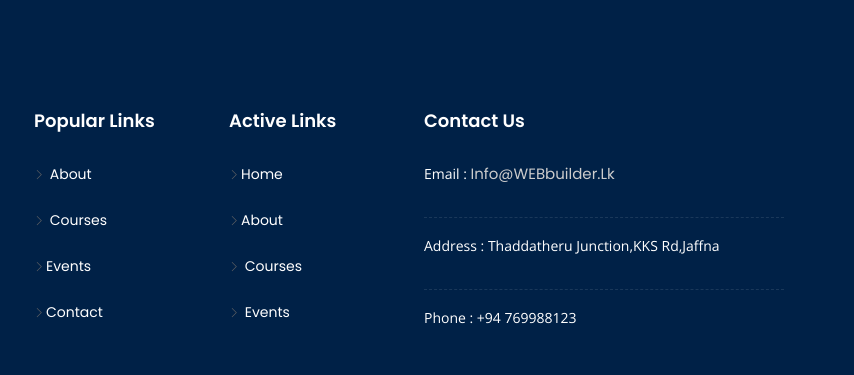
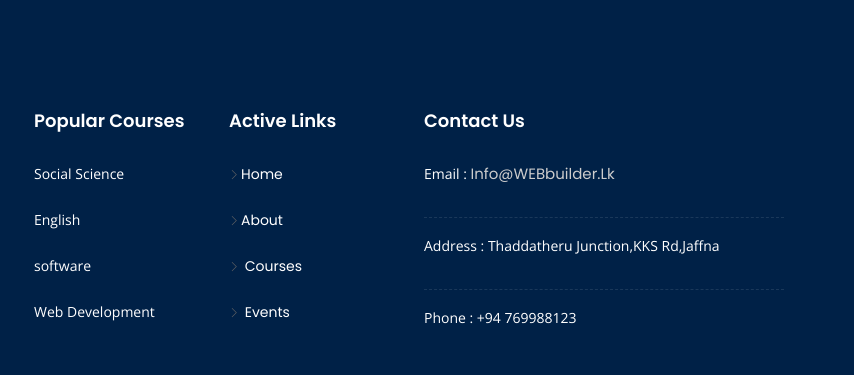
Before and after one commit to Dilax-lab/college, a plain HTML site: page event.html in a window 1280 px wide. Shown: the part 1752-2127 px from the top of the page, 426-1280 px from the left. Drawn offline with nearby package versions, Linux system fonts and the light colour scheme.

Commit message:
Update event.html

```diff
--- a/event.html
+++ b/event.html
@@ -168,7 +168,7 @@
                                     </div>
                                     <div class="content">
                                         <h4>
-                                            <a href="#">Festival Events</a>
+                                            <a >Festival Events</a>
                                         </h4>
                                         <ul>
                                             <li><i class="fas fa-clock"></i> 8:00 - 16:00</li>
@@ -195,7 +195,7 @@
                                     </div>
                                     <div class="content">
                                         <h4>
-                                            <a href="#">Colleges United Nations</a>
+                                            <a >Colleges United Nations</a>
                                         </h4>
                                         <ul>
                                             <li><i class="fas fa-clock"></i> 10:00 - 14:00</li>
@@ -222,7 +222,7 @@
                                     </div>
                                     <div class="content">
                                         <h4>
-                                            <a href="#">International Cultural Event</a>
+                                            <a >International Cultural Event</a>
                                         </h4>
                                         <ul>
                                             <li><i class="fas fa-clock"></i> 11:00 - 19:00</li>
@@ -278,19 +278,19 @@
                     <!-- Single item -->
                     <div class="col-md-2 col-sm-6 item equal-height">
                         <div class="f-item link">
-                            <h4>Popular Links</h4>
+                            <h4>Popular Courses</h4>
                             <ul>
                                 <li>
-                                    <a href="about.html"><i class="ti-angle-right"></i> About</a>
+                                   <p>Social Science</p>
                                 </li>
                                 <li>
-                                    <a href="course.html"><i class="ti-angle-right"></i> Courses</a>
+                                   <p>English</p>
                                 </li>
                                 <li>
-                                    <a href="event.html"><i class="ti-angle-right"></i>Events </a>
+                                    <p>software</p>
                                 </li>
                                 <li>
-                                    <a href="contact.html"><i class="ti-angle-right"></i>Contact </a>
+                                   <p>Web Development</p>
                                 </li>
 
                             </ul>
```
